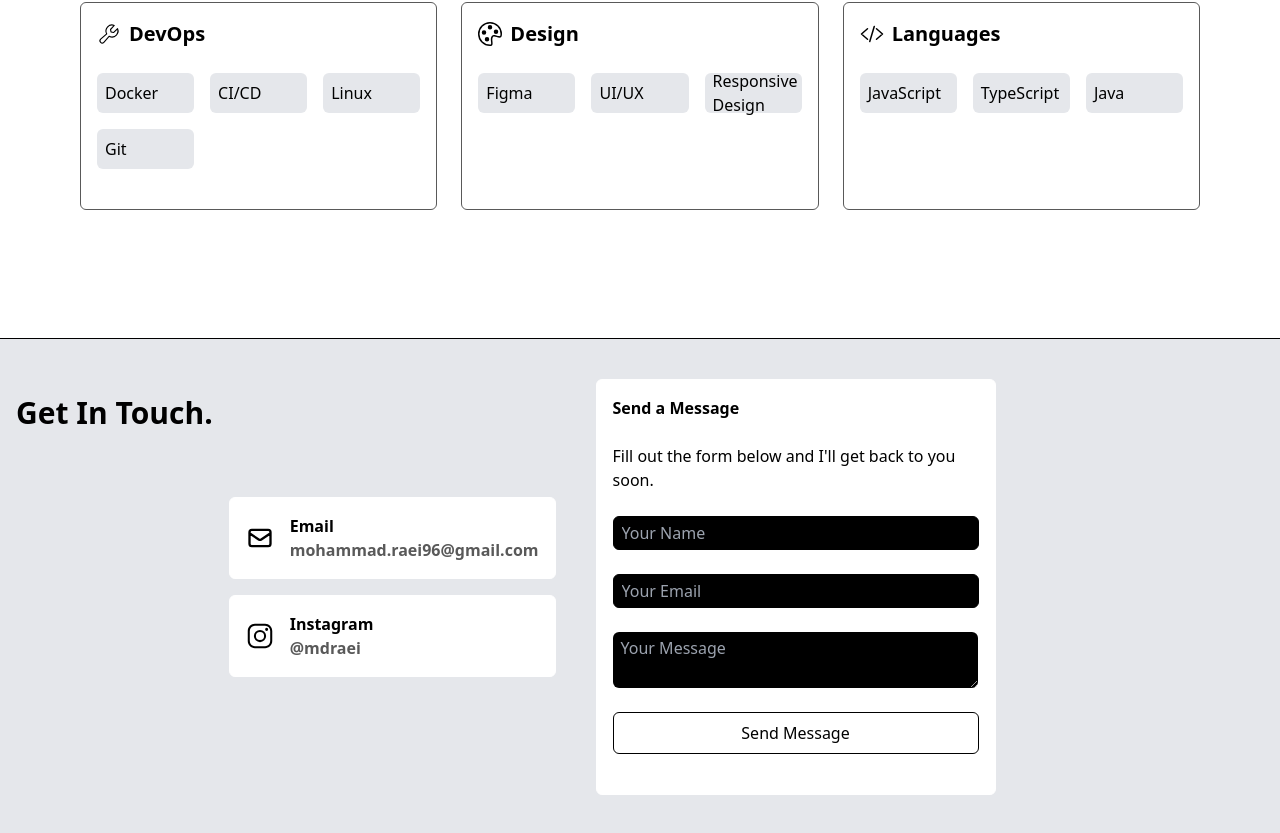
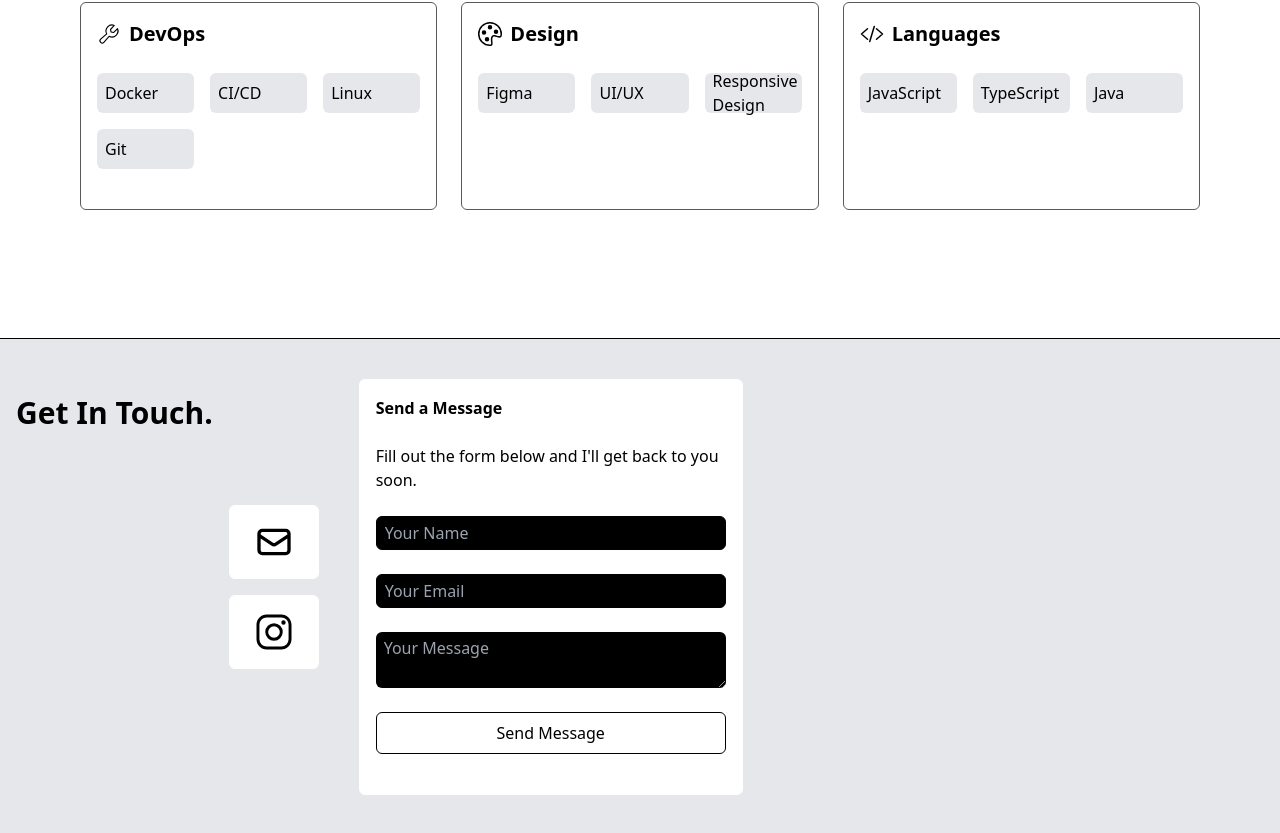
Before and after one commit to mohammadaliraei/MDRaei.Portofilo, a React (Vite) app in the folder client/: page / in a window 1280 px wide. Shown: the part 702-1535 px from the top of the page. Built offline with nearby package versions, Linux system fonts and the light colour scheme.

Commit message:
update ui in client

```diff
--- a/client/src/components/Contact.tsx
+++ b/client/src/components/Contact.tsx
@@ -91,27 +91,21 @@ const Call: React.FC = () => {
             Get In Touch.
           </h1>
           <div className="flex flex-col md:flex-row items-center justify-center gap-10">
-            <div className="flex flex-col gap-4">
+            <div className="flex md:flex-col flex-row w-full gap-4 justify-center">
               {/* Gmail box */}
-              <div className="flex flex-row items-center gap-4 p-4 border border-white rounded-md dark:bg-black bg-white">
-                <HiOutlineMail className="w-7 h-7" />
-                <div className="font-bold">
-                  <p>Email</p>
-                  <p className="dark:text-grayColorDark text-grayColorLight">
-                    mohammad.raei96@gmail.com
-                  </p>
-                </div>
-              </div>
+              <a
+                href="mailto:mohammad.raei96@gmail.com"
+                className="flex flex-row items-center justify-center gap-4 p-4 border border-white rounded-md dark:bg-black bg-white"
+              >
+                <HiOutlineMail className="w-10 h-10" />
+              </a>
               {/* Instagram box */}
-              <div className="flex flex-row items-center gap-4 p-4 border border-white rounded-md dark:bg-black bg-white">
-                <IoLogoInstagram className="w-7 h-7" />
-                <div className="font-bold">
-                  <p>Instagram</p>
-                  <p className="dark:text-grayColorDark text-grayColorLight">
-                    @mdraei
-                  </p>
-                </div>
-              </div>
+              <a
+                href="https://www.instagram.com/mdraei/profilecard/?igsh=NGM3bnI3bGd5eWxn"
+                className="flex flex-row items-center gap-4 p-4 justify-center border border-white rounded-md dark:bg-black bg-white"
+              >
+                <IoLogoInstagram className="w-10 h-10" />
+              </a>
             </div>
 
             <div className="flex flex-col gap-6 dark:bg-black bg-white border border-white rounded-md p-4 w-[400px]">
```
